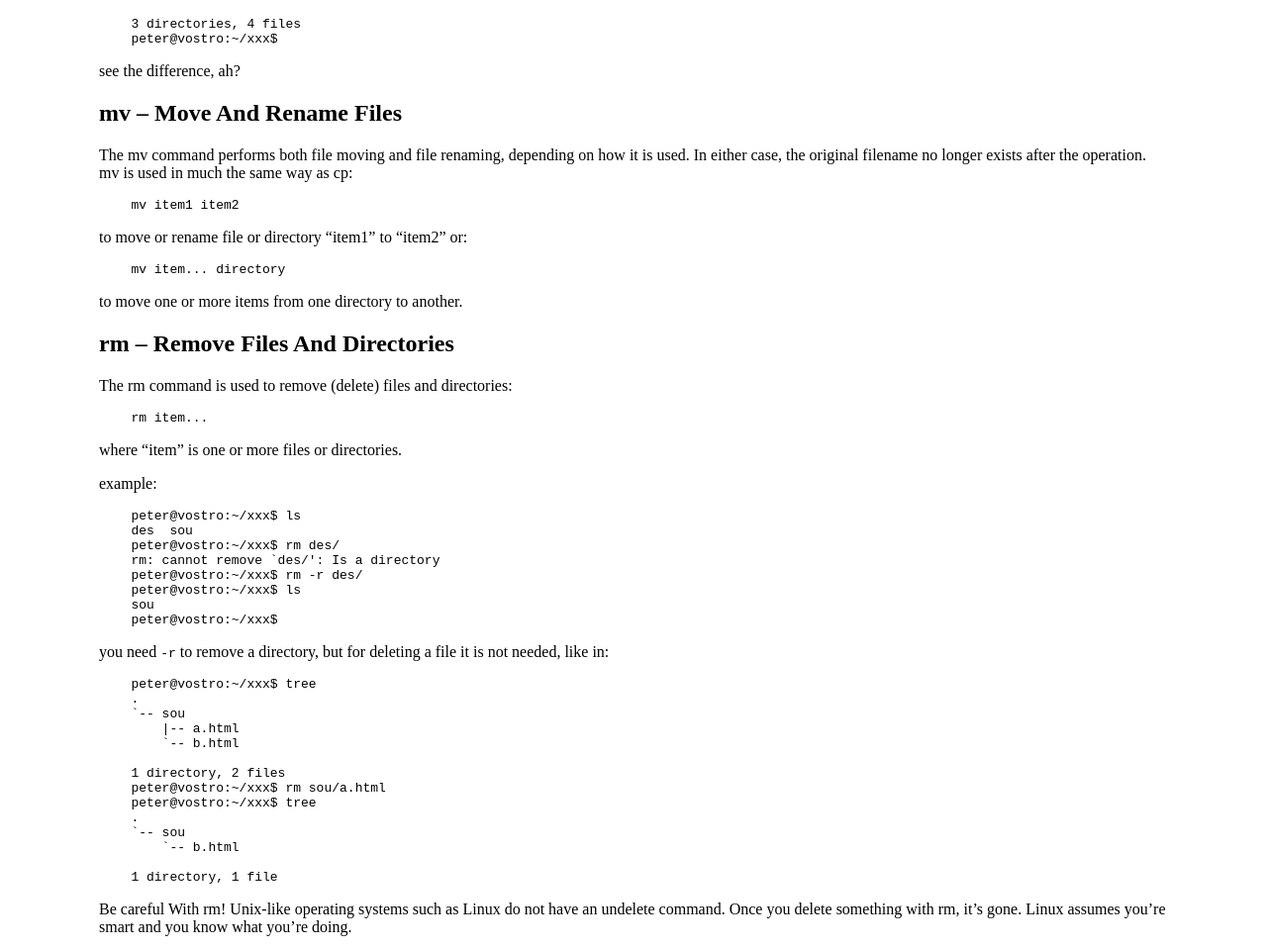
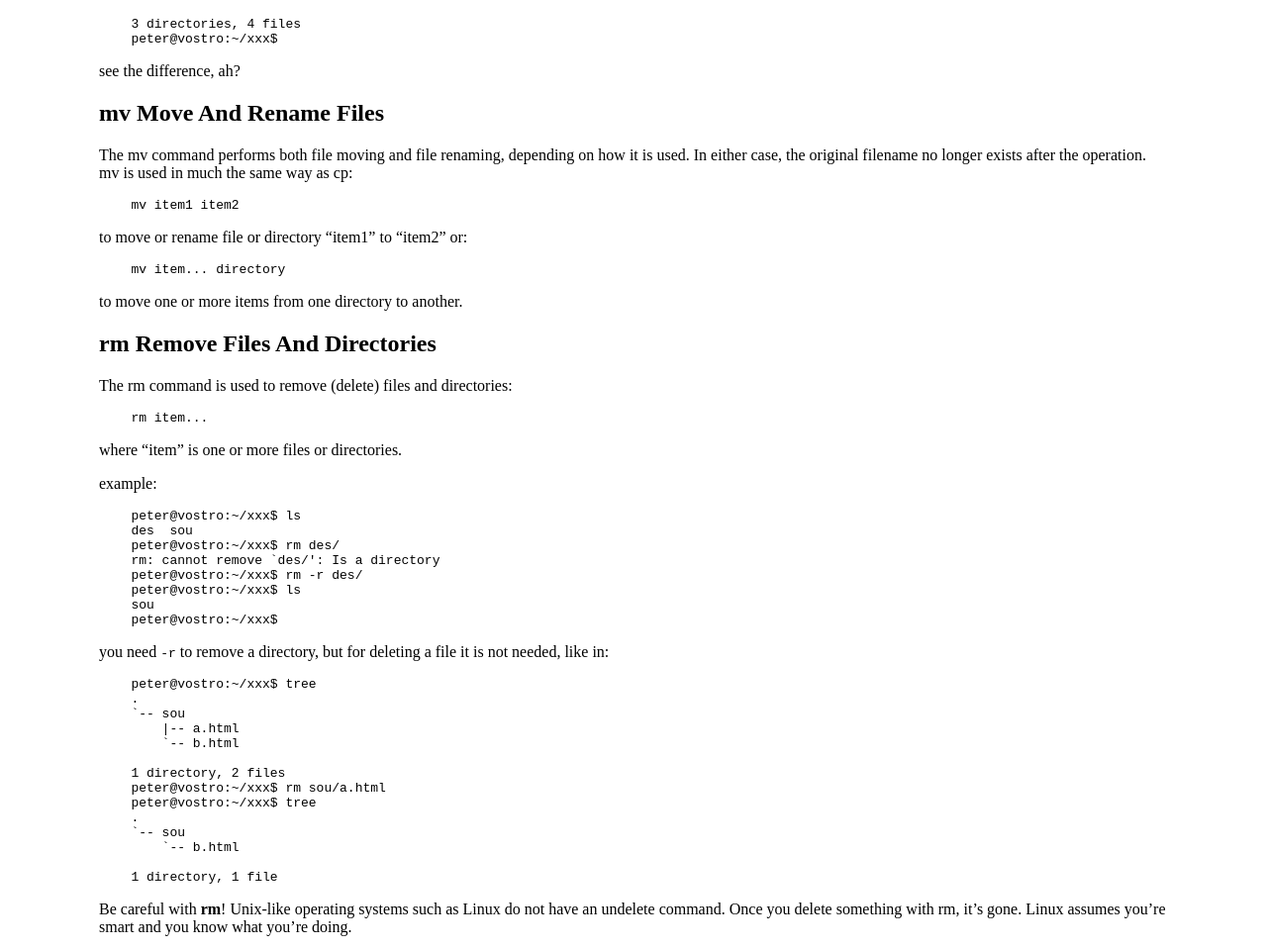
Before and after one commit to happypeter/LGCB, a Jekyll site: the page built from book/bash_mfd.md, in a window 1280 px wide and 1400 px high, scrolled down 1585 px. Shown: the part 438-1397 px from the top of the window at 99% size. Built offline with Jekyll 4.4.1, drawn with Linux system fonts in a browser that asks for light colours; Markdown is read by kramdown in place of the engine named in the settings; some of the changed text lies outside the part shown.

Commit message:
encouding problem

```diff
--- a/book/bash_mfd.md
+++ b/book/bash_mfd.md
@@ -62,7 +62,7 @@ check this
 <http://www.linfo.org/wildcard.html>
 if you want to know more
 
-## mkdir – Create Directories
+## __mkdir__ Create Directories
 
 The mkdir command is used to create directories. It works like this:
 
@@ -79,7 +79,7 @@ would create a single directory named "dir1", while
 
 would create three directories named "dir1", "dir2", and "dir3".
 
-## cp – Copy Files And Directories
+## __cp__ Copy Files And Directories
 
 The cp command copies files or directories. It can be used two different ways:
 
@@ -143,7 +143,7 @@ copy a directory and everything in it to somewhere:
 
 see the difference, ah?
 
-## mv – Move And Rename Files
+## __mv__ Move And Rename Files
 The mv command performs both file moving and file renaming, depending on how
 it is
 used. In either case, the original filename no longer exists after the
@@ -158,7 +158,7 @@ to move or rename file or directory “item1” to “item2” or:
 
 to move one or more items from one directory to another.
 
-## rm – Remove Files And Directories
+## __rm__ Remove Files And Directories
 
 The rm command is used to remove (delete) files and directories:
 
@@ -196,7 +196,6 @@ like in:
 
     1 directory, 1 file
 
-Be careful With rm!
-Unix-like operating systems such as Linux do not have an undelete command.
-Once you delete something with rm, it's gone. Linux assumes you're smart and
-you know what you're doing.
+Be careful with __rm__!  Unix-like operating systems such as Linux do not have
+an undelete command.  Once you delete something with rm, it's gone. Linux
+assumes you're smart and you know what you're doing.
```
